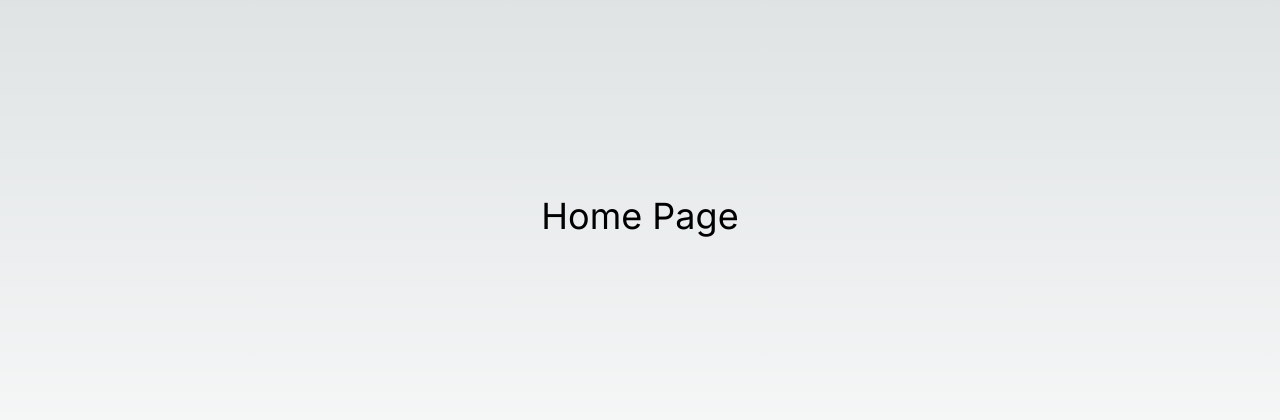
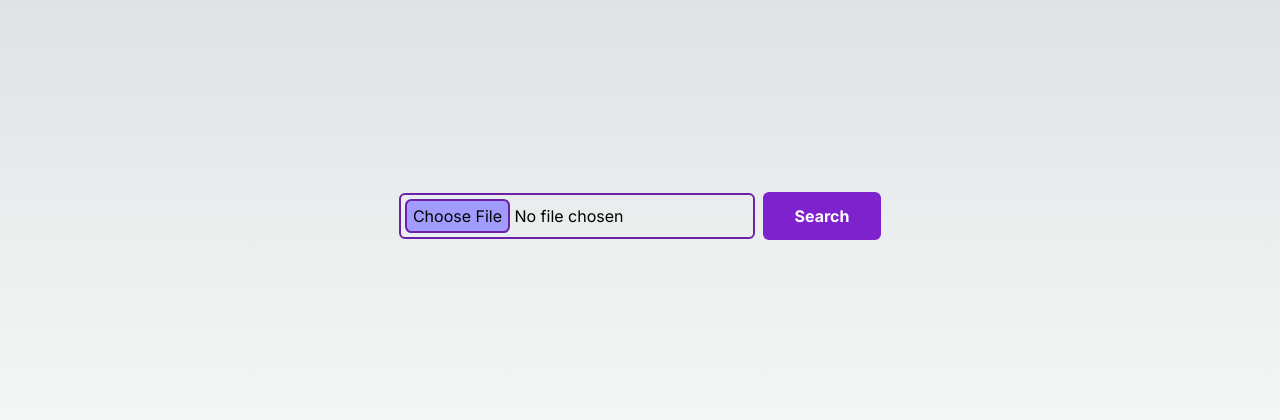
Before and after one commit to Hruchman-Ruslan/search-number, a Next.js app: page / in a window 1280 px wide. Shown: the part 184-604 px from the top of the page. Built offline with nearby package versions, Linux system fonts and the light colour scheme.

Commit message:
feat: marcup

```diff
--- /dev/null
+++ b/src/app/components/search-number.tsx
@@ -0,0 +1,45 @@
+"use client";
+
+import React, { ChangeEvent, useState } from "react";
+
+export interface SearchNumberProps {
+  number?: number;
+}
+
+export default function SearchNumber({ number }: SearchNumberProps) {
+  const [selectedFile, setSelectedFile] = useState<File | null>(null);
+
+  const handleFileChange = (e: ChangeEvent<HTMLInputElement>) => {
+    const file = e.target.files?.[0];
+    if (file) setSelectedFile(file);
+  };
+
+  const handleSearch = () => {
+    if (selectedFile) {
+      const reader = new FileReader();
+      reader.onload = (e) => {
+        if (e.target) {
+          const content = e.target.result;
+          console.log(content);
+        }
+      };
+      reader.readAsText(selectedFile);
+    }
+  };
+
+  return (
+    <>
+      <input
+        type="file"
+        onChange={handleFileChange}
+        className="border-2 border-purple-800 hover:bg-sky-700 p-1 rounded-md mr-2 cursor-pointer"
+      />
+      <button
+        onClick={handleSearch}
+        className="bg-purple-700 hover:bg-sky-700 text-white font-bold py-3 px-8 rounded-md transition duration-500 ease-in-out"
+      >
+        Search
+      </button>
+    </>
+  );
+}
--- a/src/app/globals.css
+++ b/src/app/globals.css
@@ -31,3 +31,16 @@ body {
     text-wrap: balance;
   }
 }
+
+input[type="file"]::file-selector-button {
+  border: 2px solid #6b21a8;
+  padding: 0.2em 0.4em;
+  border-radius: 0.4em;
+  background-color: #a29bfe;
+  transition: 1s;
+}
+
+input[type="file"]::file-selector-button:hover {
+  background-color: #38bdf8;
+  border: 2px solid #00cec9;
+}
--- a/src/app/page.tsx
+++ b/src/app/page.tsx
@@ -1,9 +1,15 @@
+import React from "react";
+import dynamic from "next/dynamic";
+
+const SearchNumber = dynamic(() => import("./components/search-number"), {
+  loading: () => <p>Loading...</p>,
+  ssr: false,
+});
+
 export default function Home() {
   return (
     <main className="flex min-h-screen items-center justify-center p-24">
-      <div>
-        <p className="text-4xl">Home Page</p>
-      </div>
+      <SearchNumber />
     </main>
   );
 }
```
